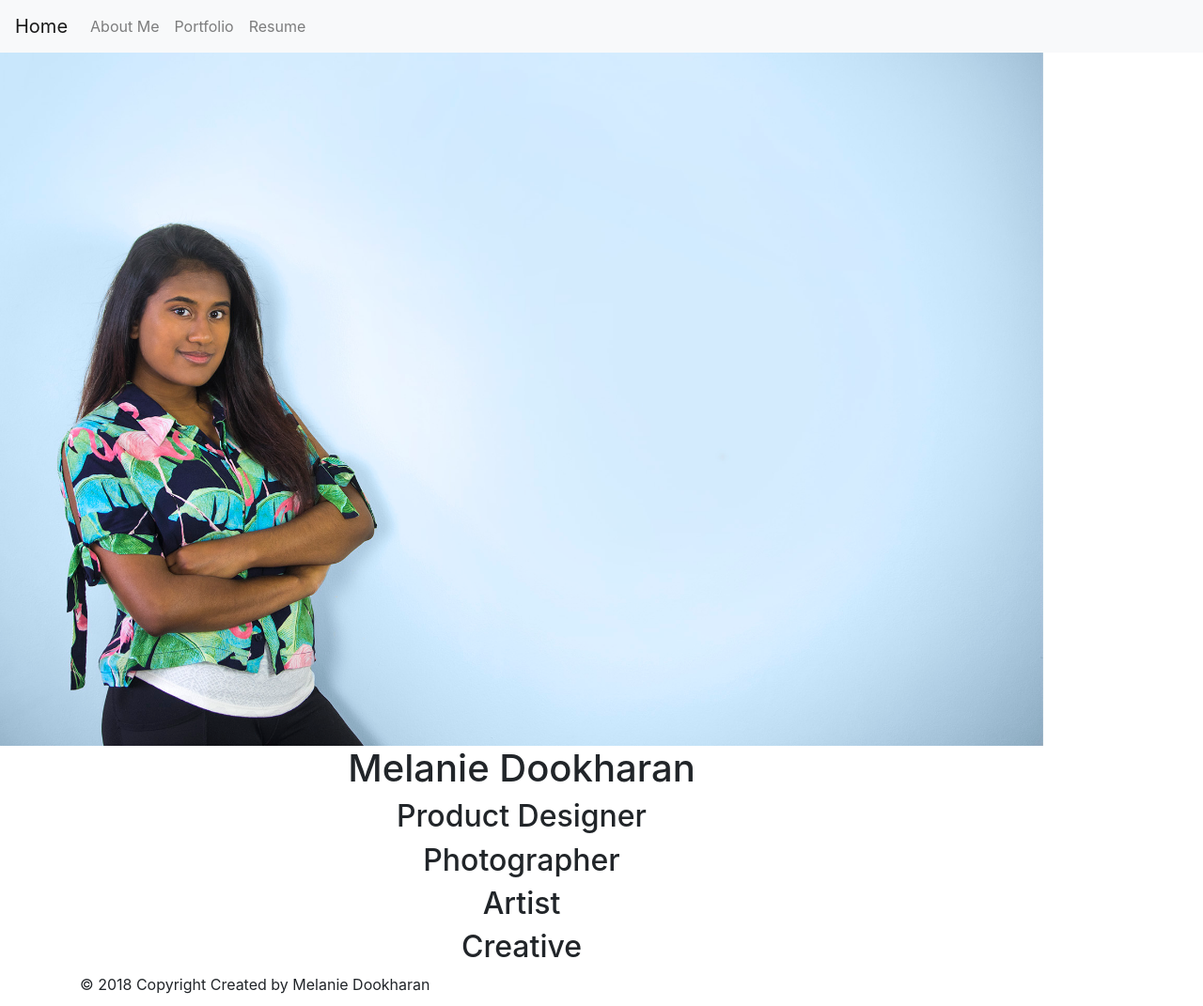
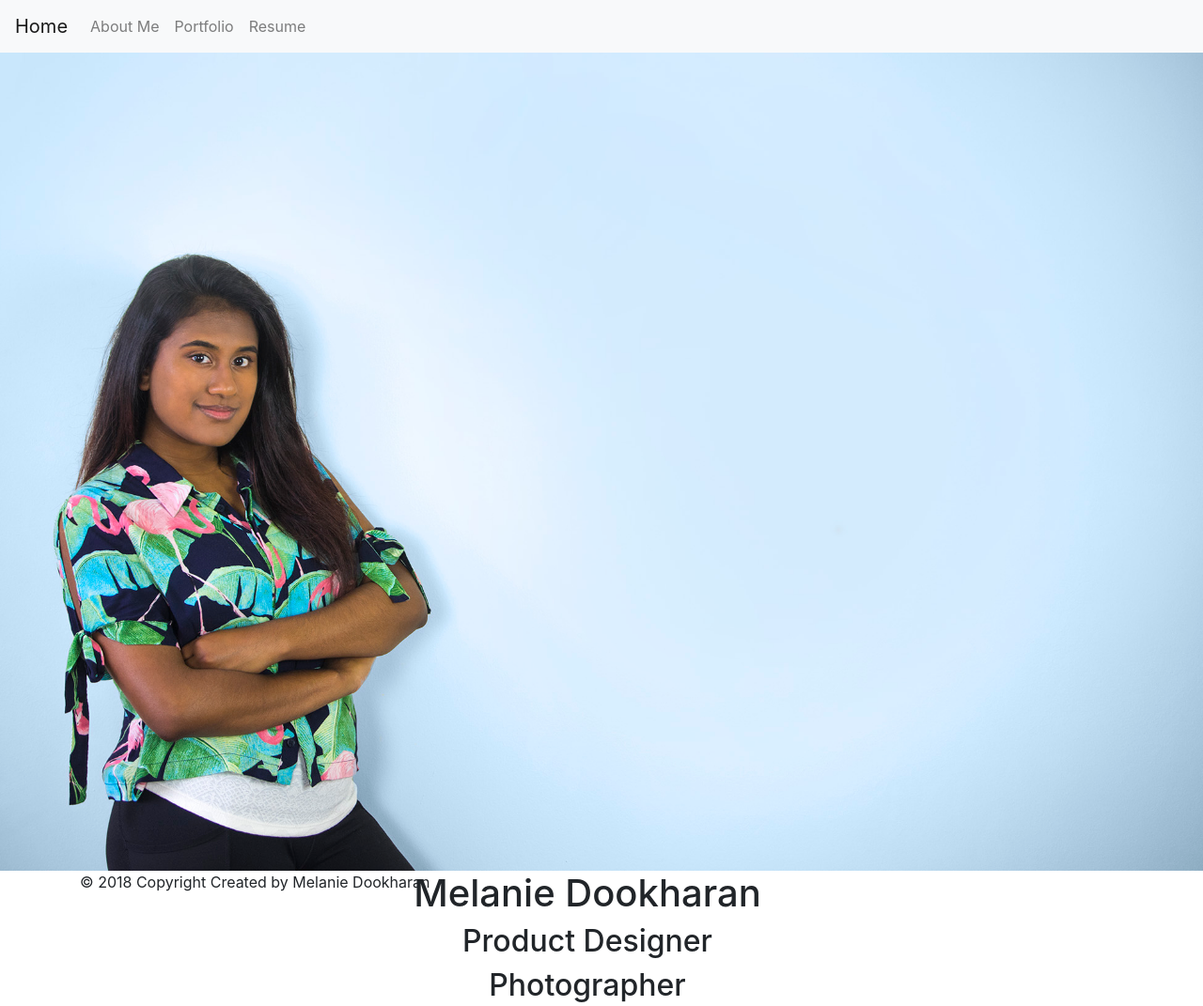
Before and after one commit to mdooks/mdooks.github.io, a plain HTML site: page index.html in a window 1280 px wide. Shown: the top 1071 px of the page at 94% size. Drawn offline with nearby package versions, Linux system fonts and the light colour scheme.

Commit message:
expdriment

```diff
--- a/index.html
+++ b/index.html
@@ -8,8 +8,19 @@
 	<meta content="Portfolio">
 	<!-- Enabling Bootsrap CSS-->
 	<link rel="stylesheet" href="https://stackpath.bootstrapcdn.com/bootstrap/4.1.3/css/bootstrap.min.css" integrity="sha384-MCw98/SFnGE8fJT3GXwEOngsV7Zt27NXFoaoApmYm81iuXoPkFOJwJ8ERdknLPMO" crossorigin="anonymous">
-	<link rel="text" rel="stylesheet" href="../css/custom.css"/>
 	<title>Melanie Dookharan</title>
+	<style type="text/css">
+		.caption{
+			width: 100%;
+			position: absolute;
+		}
+		.thumbnail{
+			border: 0 none;
+			box-shadow: none;
+			margin: 0;
+			padding: 0;
+		}
+	</style>
 </head>
 
 <nav class="navbar navbar-expand-lg navbar-light bg-light sticky-top" style="background-color: #00ffffff;">
@@ -36,8 +47,8 @@
    </nav>
 
 <body>
-	<div class="container row">
-		<div class="text-center">
+	<div class="row">
+		<div class="thumbnail text-center">
 			<img src="images/WEEBLYCUSTOM.jpg" style="width: 100%;" class="img-responsive">
 			<div class="caption">
 				<h1> Melanie Dookharan </h1>
```
